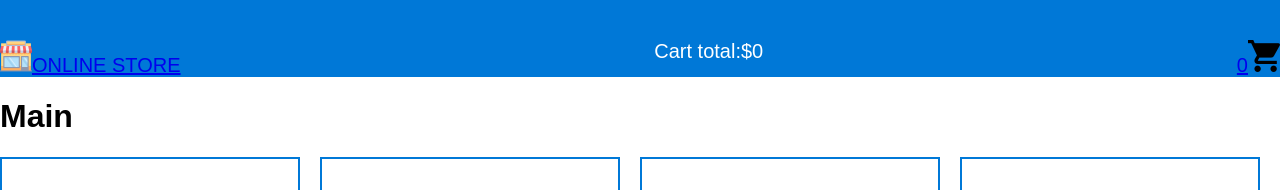
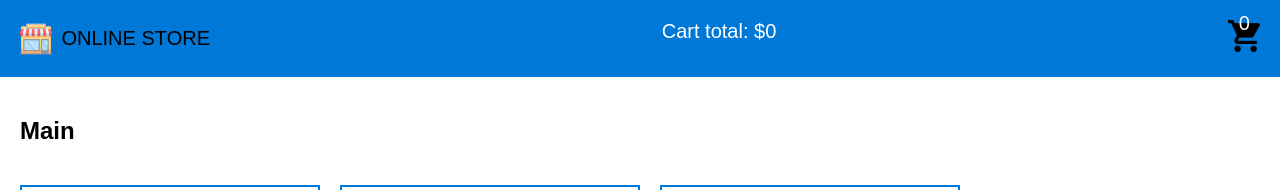
Before and after one commit to Maksim1509/online-store, a React (Create React App) app: page / in a window 1280 px wide. Shown: the top 190 px of the page. Built offline with nearby package versions, Linux system fonts and the light colour scheme.

Commit message:
feat: добавил немного стилей

```diff
--- a/src/App.tsx
+++ b/src/App.tsx
@@ -1,6 +1,6 @@
 import { Route, Routes } from 'react-router-dom';
 import CartPage from './pages/CartPage/CartPage';
-import MainPage from './pages/MainPage';
+import MainPage from './pages/MainPage/MainPage';
 import NoMatchPage from './pages/NoMatchPage';
 import ProductPage from './pages/ProductPage';
 
--- a/src/components/Header/Header.tsx
+++ b/src/components/Header/Header.tsx
@@ -12,13 +12,13 @@ const Header = () => {
 
   return (
     <div className='header'>
-      <Link to={'/'}>
+      <Link to={'/'} className='header__link'>
         <img src={shopImg} alt='shopImg' className='header_imgs' />
         <span>ONLINE STORE</span>
       </Link>
-      <span>Cart total:${total}</span>
-      <Link to={'/cart'}>
-        <span>{count}</span>
+      <span>Cart total: ${total}</span>
+      <Link to={'/cart'} className='header__link-cart'>
+        <span className='header__count'>{count}</span>
         <img src={cartImg} alt='cartImg' className='header_imgs' />
       </Link>
     </div>
--- a/src/components/Header/header.css
+++ b/src/components/Header/header.css
@@ -4,7 +4,7 @@
 }
 
 .header {
-  padding-top: 40px;
+  padding: 20px;
   display: flex;
   justify-content: space-between;
   max-width: 1620px;
@@ -13,3 +13,24 @@
   color: #ffffff;
   font-size: 20px;
 }
+
+.header__link {
+  display: flex;
+  justify-content: space-between;
+  align-items: center;
+  width: 190px;
+  text-decoration: none;
+  color: #000000;
+}
+
+.header__link-cart {
+  position: relative;
+  color: rgb(255, 255, 255);
+  text-decoration: none;
+}
+
+.header__count {
+  position: absolute;
+  top: -8px;
+  right: 10px;
+}
--- a/src/index.css
+++ b/src/index.css
@@ -13,9 +13,3 @@ body {
   max-width: 1620px;
   margin: 0 auto;
 }
-
-.main__products {
-  display: flex;
-  flex-wrap: wrap;
-  gap: 20px;
-}
--- a/src/pages/CartPage/CartPage.tsx
+++ b/src/pages/CartPage/CartPage.tsx
@@ -128,13 +128,6 @@ const CartPage = () => {
   return (
     <section className='cart'>
       <h1>Cart</h1>
-      <b>
-        TOTAL:{' '}
-        {products.reduce((acc, item) => {
-          const sum = item.price * countState[item.id];
-          return acc + sum;
-        }, 0)}
-      </b>
       <div className='cart__pagination'>
         <Pagination
           itemCount={products.length}
@@ -150,7 +143,7 @@ const CartPage = () => {
         <li className='cart__item'>
           <span>Product</span>
           <span>Count</span>
-          <span>SUM</span>
+          <span>SUM$</span>
         </li>
         {currentProducts.map((product) => (
           <li className='cart__item' key={product.id}>
@@ -183,7 +176,7 @@ const CartPage = () => {
                 Remove
               </button>
             </div>
-            <span>SUM: {product.price * countState[product.id]}</span>
+            <span>SUM: ${product.price * countState[product.id]}</span>
           </li>
         ))}
       </ul>
--- a/src/pages/CartPage/Summary/Summary.tsx
+++ b/src/pages/CartPage/Summary/Summary.tsx
@@ -82,10 +82,10 @@ const Summary = (props: ISummaryProps) => {
             : 'summary__total'
         }
       >
-        Total: {total}
+        Total: ${total}
       </span>
       {!!totalDiscont && (
-        <span>Total: {Math.round((total / 100) * (100 - totalDiscont))}</span>
+        <span>Total: ${Math.round((total / 100) * (100 - totalDiscont))}</span>
       )}
       <div className='summary__promo-wrap'>
         <input
--- a/src/pages/CartPage/cart.css
+++ b/src/pages/CartPage/cart.css
@@ -1,10 +1,11 @@
 .cart {
   display: flex;
   flex-direction: column;
+  padding: 20px;
 }
 .cart__list {
   width: 100%;
-  padding: 0 40px;
+  padding: 0 20px;
   display: flex;
   flex-direction: column;
   row-gap: 10px;
--- a/src/pages/MainPage.tsx
+++ /dev/null
@@ -1,19 +0,0 @@
-import Product from '../components/Product/Product';
-import data from '../data/data.json';
-import { IProduct } from '../types';
-
-const MainPage = () => {
-  const renderProducts = (data: IProduct[]) =>
-    data.map((item) => <Product key={item.id} {...item} />);
-
-  return (
-    <>
-      <h1>Main</h1>
-      <section className='main__products'>
-        {renderProducts(data.products)}
-      </section>
-    </>
-  );
-};
-
-export default MainPage;
--- /dev/null
+++ b/src/pages/MainPage/MainPage.tsx
@@ -0,0 +1,18 @@
+import Product from '../../components/Product/Product';
+import data from '../../data/data.json';
+import { IProduct } from '../../types';
+import './mainPage.css';
+
+const MainPage = () => {
+  const renderProducts = (data: IProduct[]) =>
+    data.map((item) => <Product key={item.id} {...item} />);
+
+  return (
+    <section className='main__products'>
+      <h1 className='main__title'>Main</h1>
+      {renderProducts(data.products)}
+    </section>
+  );
+};
+
+export default MainPage;
--- /dev/null
+++ b/src/pages/MainPage/mainPage.css
@@ -0,0 +1,10 @@
+.main__products {
+  display: flex;
+  flex-wrap: wrap;
+  gap: 20px;
+  padding: 20px;
+}
+
+.main__title {
+  width: 100%;
+}
```
